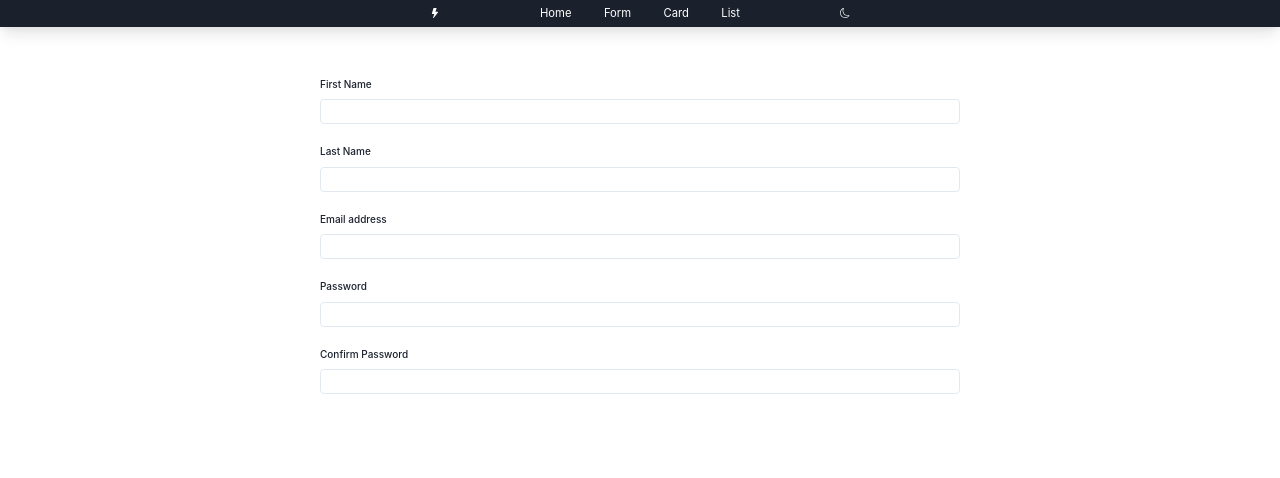
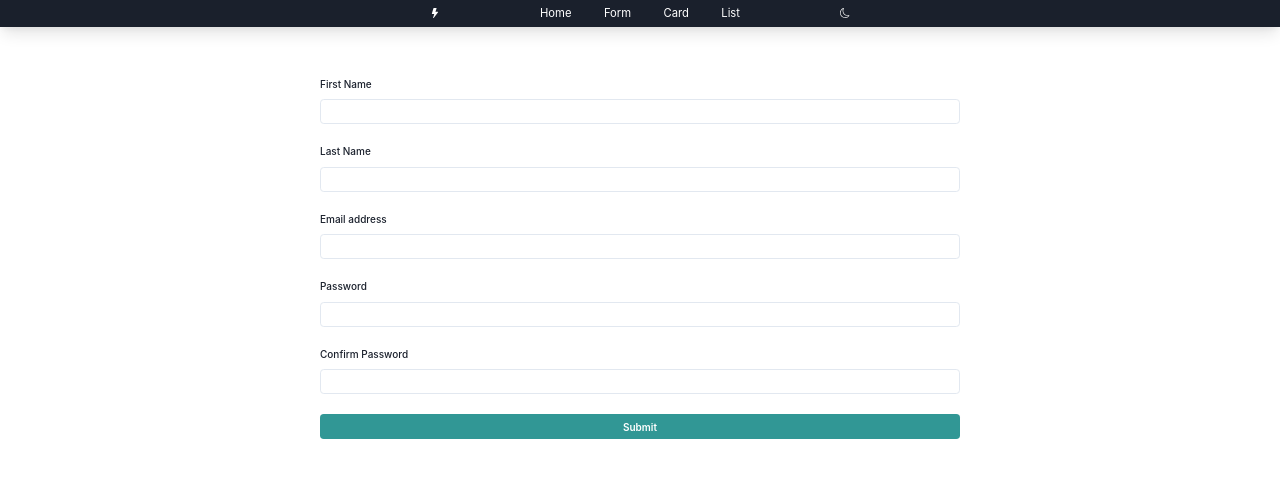
Before and after one commit to Ryan-Solomon/chakra, a React (Create React App) app: page /form in a window 1280 px wide. Shown: the top 478 px of the page. Built offline with nearby package versions, Linux system fonts and the light colour scheme.

Commit message:
add submit btn

```diff
--- a/src/components/Form.tsx
+++ b/src/components/Form.tsx
@@ -1,5 +1,6 @@
 import {
   Box,
+  Button,
   FormControl,
   FormHelperText,
   FormLabel,
@@ -32,6 +33,9 @@ export const Form = () => {
           <FormLabel mb={3}>Confirm Password</FormLabel>
           <Input type='password' />
         </FormControl>
+        <Button p={5} fontSize={10} colorScheme='teal' size='sm'>
+          Submit
+        </Button>
       </Stack>
     </Box>
   );
```
